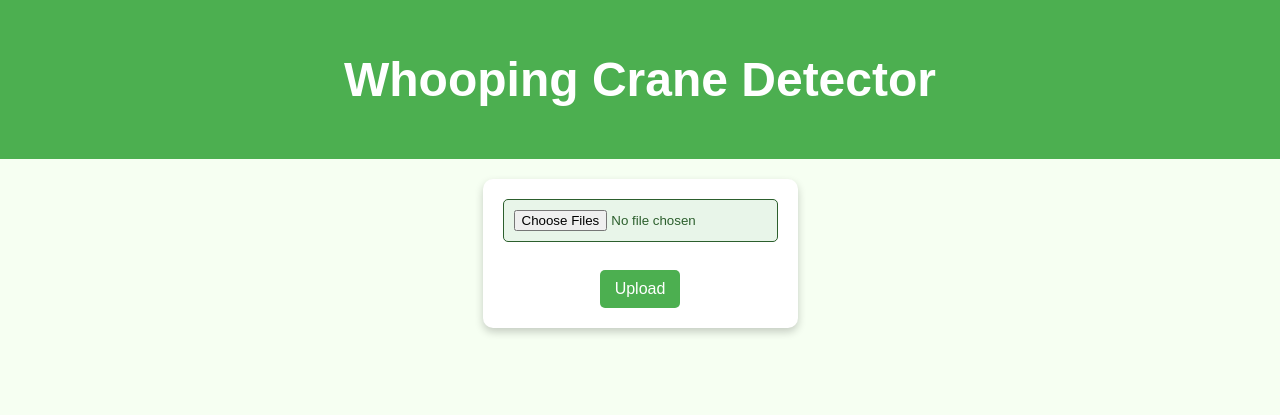
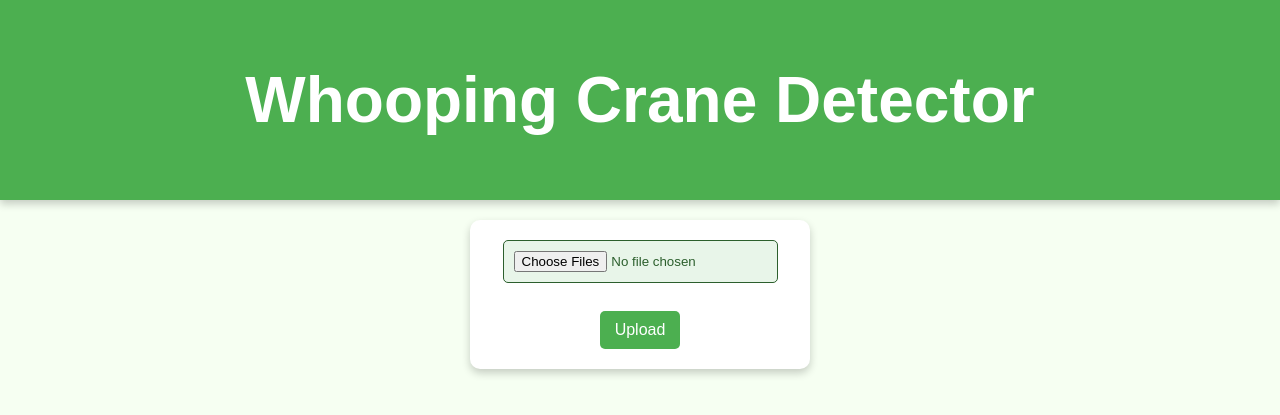
Before and after one commit to Cyber-Capstone-Bird-Surveillance/Cyber-Capstone-Project, a Flask app: page / in a window 1280 px wide. Shown: the top 415 px of the page. Run offline with Flask 3, Linux system fonts and the light colour scheme.

Commit message:
updated css file

```diff
--- a/app.py
+++ b/app.py
@@ -1,6 +1,5 @@
 from flask import Flask
 from flask import render_template, request, redirect, url_for, flash, send_file
-from flask_cors import CORS
 import os
 import shutil
 import pandas as pd
--- a/static/style.css
+++ /dev/null
@@ -1,85 +0,0 @@
-/* General Styles */
-body {
-    font-family: Arial, sans-serif;
-    background-color: #f6fff2; /* Soft greenish-white */
-    color: #2c5f2d; /* Deep forest green */
-    margin: 0;
-    padding: 0;
-    text-align: center;
-}
-
-/* Header */
-header {
-    background-color: #4CAF50; /* Nature-inspired green */
-    color: white;
-    padding: 20px;
-    font-size: 1.5em;
-}
-
-/* Flash Messages */
-ul {
-    list-style: none;
-    padding: 10px;
-    background-color: #e8f5e9; /* Light green */
-    color: #2c5f2d;
-    border-radius: 5px;
-    display: inline-block;
-}
-
-/* Form Styling */
-form {
-    background: white;
-    padding: 20px;
-    border-radius: 10px;
-    box-shadow: 0px 4px 8px rgba(0, 0, 0, 0.2);
-    display: inline-block;
-    margin-top: 20px;
-}
-
-input[type="file"] {
-    border: 1px solid #2c5f2d;
-    padding: 10px;
-    border-radius: 5px;
-    background-color: #e8f5e9;
-    color: #2c5f2d;
-}
-
-button {
-    background-color: #4CAF50; /* Vibrant green */
-    color: white;
-    border: none;
-    padding: 10px 15px;
-    font-size: 1em;
-    cursor: pointer;
-    border-radius: 5px;
-    margin-top: 10px;
-    transition: background 0.3s ease-in-out;
-}
-
-button:hover {
-    background-color: #367c39; /* Darker green */
-}
-
-/* Download Link */
-a {
-    display: inline-block;
-    background-color: #2c5f2d;
-    color: white;
-    padding: 10px 15px;
-    text-decoration: none;
-    font-size: 1em;
-    border-radius: 5px;
-    margin-top: 15px;
-    transition: background 0.3s ease-in-out;
-}
-
-a:hover {
-    background-color: #1b3e1b;
-}
-
-/* Responsive Design */
-@media (max-width: 600px) {
-    form {
-        width: 90%;
-    }
-}
--- a/static/styles.css
+++ b/static/styles.css
@@ -1,54 +1,98 @@
-/* Basic Page Styling */
+/* General Styles */
 body {
     font-family: Arial, sans-serif;
-    background-color: #f4f4f4;
+    background-color: #f6fff2; /* Light greenish-white */
+    color: #2c5f2d; /* Deep forest green */
+    margin: 0;
+    padding: 0;
     text-align: center;
-    padding: 50px;
 }
 
-/* Container for UI Elements */
-.container {
+/* Header */
+header {
+    background-color: #4CAF50; /* Vibrant green */
+    color: white;
+    padding: 20px;
+    font-size: 2em;
+    font-weight: bold;
+    box-shadow: 0px 4px 8px rgba(0, 0, 0, 0.2);
+}
+
+/* Flash Messages */
+ul {
+    list-style: none;
+    padding: 10px;
+    background-color: #e8f5e9; /* Light green */
+    color: #2c5f2d;
+    border-radius: 5px;
+    display: inline-block;
+    margin-top: 20px;
+}
+
+/* Form Styling */
+form {
     background: white;
     padding: 20px;
     border-radius: 10px;
-    box-shadow: 0px 4px 6px rgba(0, 0, 0, 0.1);
-    width: 50%;
-    margin: auto;
+    box-shadow: 0px 4px 8px rgba(0, 0, 0, 0.2);
+    display: inline-block;
+    margin-top: 20px;
+    width: 300px;
 }
 
-/* Heading Style */
-h1 {
-    color: #0073e6;
+input[type="file"] {
+    border: 1px solid #2c5f2d;
+    padding: 10px;
+    border-radius: 5px;
+    background-color: #e8f5e9;
+    color: #2c5f2d;
+    cursor: pointer;
 }
 
-/* File Input Styling */
-input[type="file"] {
-    padding: 10px;
-    border: 2px solid #0073e6;
-    border-radius: 5px;
-    background: white;
-    margin-bottom: 10px;
-}
-
-/* Button Styling */
 button {
-    background-color: #0073e6;
+    background-color: #4CAF50; /* Button green */
     color: white;
     border: none;
     padding: 10px 15px;
+    font-size: 1em;
     cursor: pointer;
     border-radius: 5px;
+    margin-top: 10px;
+    transition: background 0.3s ease-in-out;
 }
 
 button:hover {
-    background-color: #005bb5;
+    background-color: #367c39; /* Darker green */
 }
 
-/* Display Uploaded Image */
-#preview {
-    margin-top: 20px;
-    width: 300px;
-    height: auto;
-    display: none;
+/* Download Link */
+a {
+    display: inline-block;
+    background-color: #2c5f2d;
+    color: white;
+    padding: 10px 15px;
+    text-decoration: none;
+    font-size: 1em;
     border-radius: 5px;
+    margin-top: 15px;
+    transition: background 0.3s ease-in-out;
 }
+
+a:hover {
+    background-color: #1b3e1b;
+}
+
+.content{
+    display: flex;
+    flex-direction: column;
+    justify-content: center;
+    align-items: center;
+
+}
+
+/* Responsive Design */
+@media (max-width: 600px) {
+    form {
+        width: 90%;
+    }
+}
--- a/templates/LandingPage.html
+++ b/templates/LandingPage.html
@@ -7,7 +7,7 @@
     <title>Whooping Crane Detector</title>
 
     <!-- Link to CSS file-->
-    <link rel="stylesheet" href="{{ url_for('static', filename='style.css') }}">
+    <link rel="stylesheet" href="{{ url_for('static', filename='styles.css') }}">
 
 </head>
 <body>
@@ -16,6 +16,13 @@
     <header>
         <h1>Whooping Crane Detector</h1>
     </header>
+
+    <div class="content">
+        <form action="/" method="post" enctype="multipart/form-data">
+            <input type="file" name="files" multiple webkitdirectory>
+            <br><br>
+            <button type="submit">Upload</button>
+        </form>
 
 
         {% with messages = get_flashed_messages() %}
@@ -28,15 +35,12 @@
             {% endif %}
         {% endwith %}
 
-    <form action="/" method="post" enctype="multipart/form-data">
-        <input type="file" name="files" multiple webkitdirectory>
-        <br><br>
-        <button type="submit">Upload</button>
-    </form>
-
         {% if excel_ready %}
             <a href="{{ url_for('download_file') }}">Download Excel File</a>
         {% endif %}
+    </div>
+
+
 
 </body>
 </html>
```
Also changed, not shown: uploads/test stuff/TXFW_57_2024.02.21_0600.JPG (added), uploads/test stuff/TXFW_57_2024.02.21_0605.JPG (added), uploads/test stuff/TXFW_57_2024.02.21_0610.JPG (added), uploads/test stuff/TXFW_57_2024.02.21_0615.JPG (added), uploads/test stuff/TXFW_57_2024.02.21_0620.JPG (added), uploads/test stuff/TXFW_57_2024.02.21_0625.JPG (added), uploads/test stuff/TXFW_57_2024.02.21_0630.JPG (added), uploads/test stuff/TXFW_57_2024.02.21_0635.JPG (added), uploads/test stuff/TXFW_57_2024.02.21_0640.JPG (added), 3 other files. Lines whose indentation alone changed are shown as unchanged.
